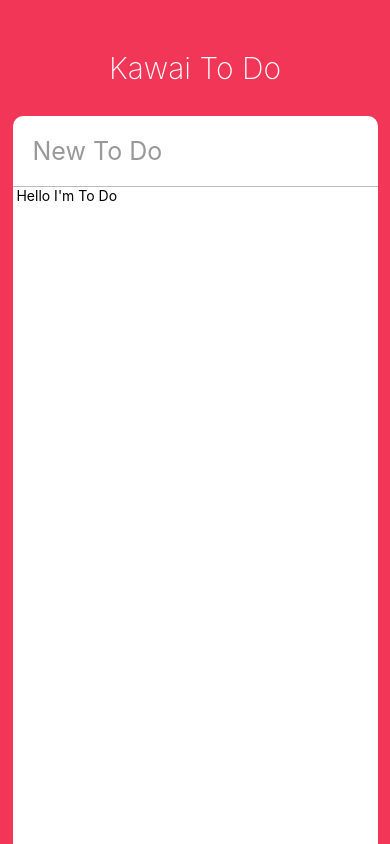
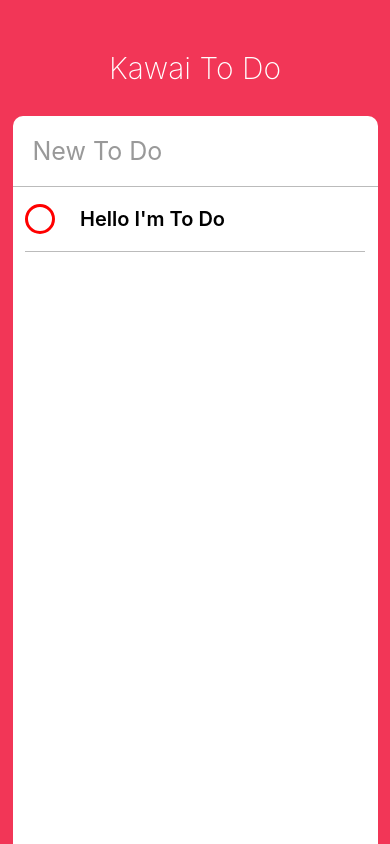
Before and after one commit to kjsa7412/KawaiTodo, a React Native app: screen / in a window 390 px wide. Built offline with nearby package versions, Linux system fonts and the light colour scheme.

Commit message:
temporary Commit

```diff
--- a/App.js
+++ b/App.js
@@ -45,7 +45,7 @@
             returnKeyType={"done"}
             autoCorrect={false}
           />
-          <ScrollView>
+          <ScrollView contentContainerStyle={styles.toDos}>
             <ToDo />
           </ScrollView>
         </View>
@@ -54,6 +54,11 @@
   }
 
   // Action에 대한 정의
+
+  // [Issue]
+  // 여기에 무슨 코딩 문제가 있었는지 모르겠지만
+  // 타이핑 하면 테스트가 newToDo: "" 상태로 초기화 되는 문제가 있었음
+  // 그런데..? 지우고 똑같이 다시 코딩하니까 문제가 사라짐
   _controlNewToDo = text => {
     this.setState({
       newToDo: text
@@ -120,5 +125,8 @@
     // 아래 테두리 굵기
     borderBottomWidth: 1,
     fontSize: 25
+  },
+  toDos: {
+    alignItems: "center"
   }
 });
--- a/ToDo.js
+++ b/ToDo.js
@@ -1,14 +1,55 @@
 import React, { Component } from "react";
-import { View, Text, TouchableOpacity, StyleSheet } from "react-native";
+import {
+  View,
+  Text,
+  TouchableOpacity,
+  StyleSheet,
+  Dimensions
+} from "react-native";
+
+const { width, height } = Dimensions.get("window");
 
 export default class ToDo extends Component {
+  // 두개의 State를 만들것이다.
+  // 하나는 기본
+  // 하나는 수정 시
+  state = {
+    // 자료형은 초기화 값에 따라 지정 되는듯
+    isEditing: false
+  };
   render() {
+    // TouchableOpacity 은 Component 에 대해서 클릭 속성을 부여 할 수 있음.
     return (
-      <View>
-        <Text> Hello I'm To Do </Text>
+      <View style={styles.container}>
+        <TouchableOpacity>
+          <View style={styles.circle} />
+        </TouchableOpacity>
+        <Text style={styles.text}> Hello I'm To Do </Text>
       </View>
     );
   }
 }
 
-const styles = StyleSheet.create({});
+const styles = StyleSheet.create({
+  container: {
+    width: width - 50,
+    borderBottomColor: "#bbb",
+    borderBottomWidth: StyleSheet.hairlineWidth,
+    flexDirection: "row",
+    // 컨테이너 안의 Item 들에 대한 정렬
+    alignItems: "center"
+  },
+  circle: {
+    width: 30,
+    height: 30,
+    borderRadius: 15,
+    borderColor: "red",
+    borderWidth: 3,
+    marginRight: 20
+  },
+  text: {
+    fontWeight: "600",
+    fontSize: 20,
+    marginVertical: 20
+  }
+});
```
